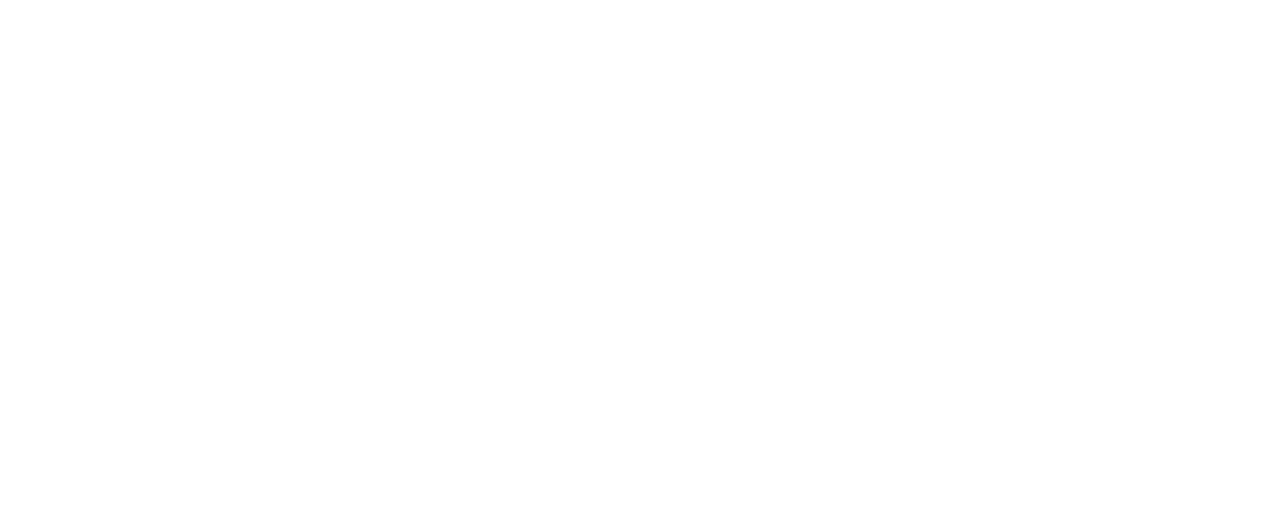
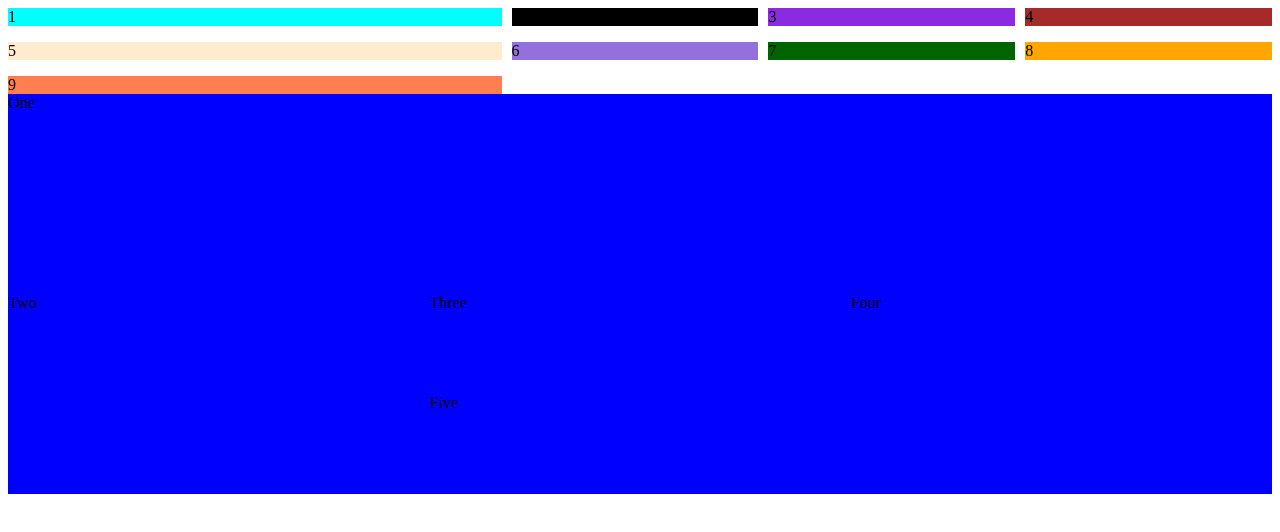
Before and after one commit to Shindongri/css-grid-playground, a plain HTML site: page index.html in a window 1280 px wide. Drawn offline with Linux system fonts and the light colour scheme.

Commit message:
# Test Grid Layout (`https://developer.mozilla.org/ko/docs/Web/CSS/CSS_Grid_Layout/Basic_concepts_of_grid_layout`)

```diff
--- a/index.html
+++ b/index.html
@@ -3,8 +3,55 @@
 <head>
     <meta charset="UTF-8">
     <title>CSS-GRID-PLAYGROUND</title>
+    <link rel="stylesheet" type="text/css" href="styles.css">
 </head>
 <body>
+<div class="container">
+  <div class="item__one">
+    1
+  </div>
+  <div class="item__two">
+    2
+  </div>
+  <div class="item__three">
+    3
+  </div>
+  <div class="item__four">
+    4
+  </div>
+  <div class="item__five">
+    5
+  </div>
+  <div class="item__six">
+    6
+  </div>
+  <div class="item__seven">
+    7
+  </div>
+  <div class="item__eight">
+    8
+  </div>
+  <div class="item__nine">
+    9
+  </div>
+</div>
 
+<div class="wrapper">
+  <div class="box1">
+    One
+  </div>
+  <div class="box2">
+    Two
+  </div>
+  <div class="box3">
+    Three
+  </div>
+  <div class="box4">
+    Four
+  </div>
+  <div class="box5">
+    Five
+  </div>
+</div>
 </body>
 </html>
--- /dev/null
+++ b/styles.css
@@ -0,0 +1,71 @@
+.container {
+    display: grid;
+    grid-template-columns: 2fr repeat(3, 1fr);
+    grid-auto-rows: minmax(auto, auto);
+    grid-column-gap: 10px;
+    grid-row-gap: 1em;
+}
+
+.item__one {
+    background-color: aqua;
+}
+
+
+.item__two {
+    background-color: black;
+}
+
+
+.item__three {
+    background-color: blueviolet;
+}
+
+
+.item__four {
+    background-color: brown;
+}
+
+
+.item__five {
+    background-color: blanchedalmond;
+}
+
+
+.item__six {
+    background-color: mediumpurple;
+}
+
+
+.item__seven {
+    background-color: darkgreen;
+}
+
+
+.item__eight {
+    background-color: orange;
+}
+
+
+.item__nine {
+    background-color: coral;
+}
+
+.wrapper {
+    background-color: blue;
+    display: grid;
+    grid-template-columns: repeat(3, 1fr);
+    grid-auto-rows: 100px;
+}
+
+.box1 {
+    grid-column-start: 1;
+    grid-column-end: 4;
+    grid-row-start: 1;
+    grid-row-end: 3;
+}
+
+.box2 {
+    grid-column-start: 1;
+    grid-row-start: 3;
+    grid-row-end: 5;
+}
```
